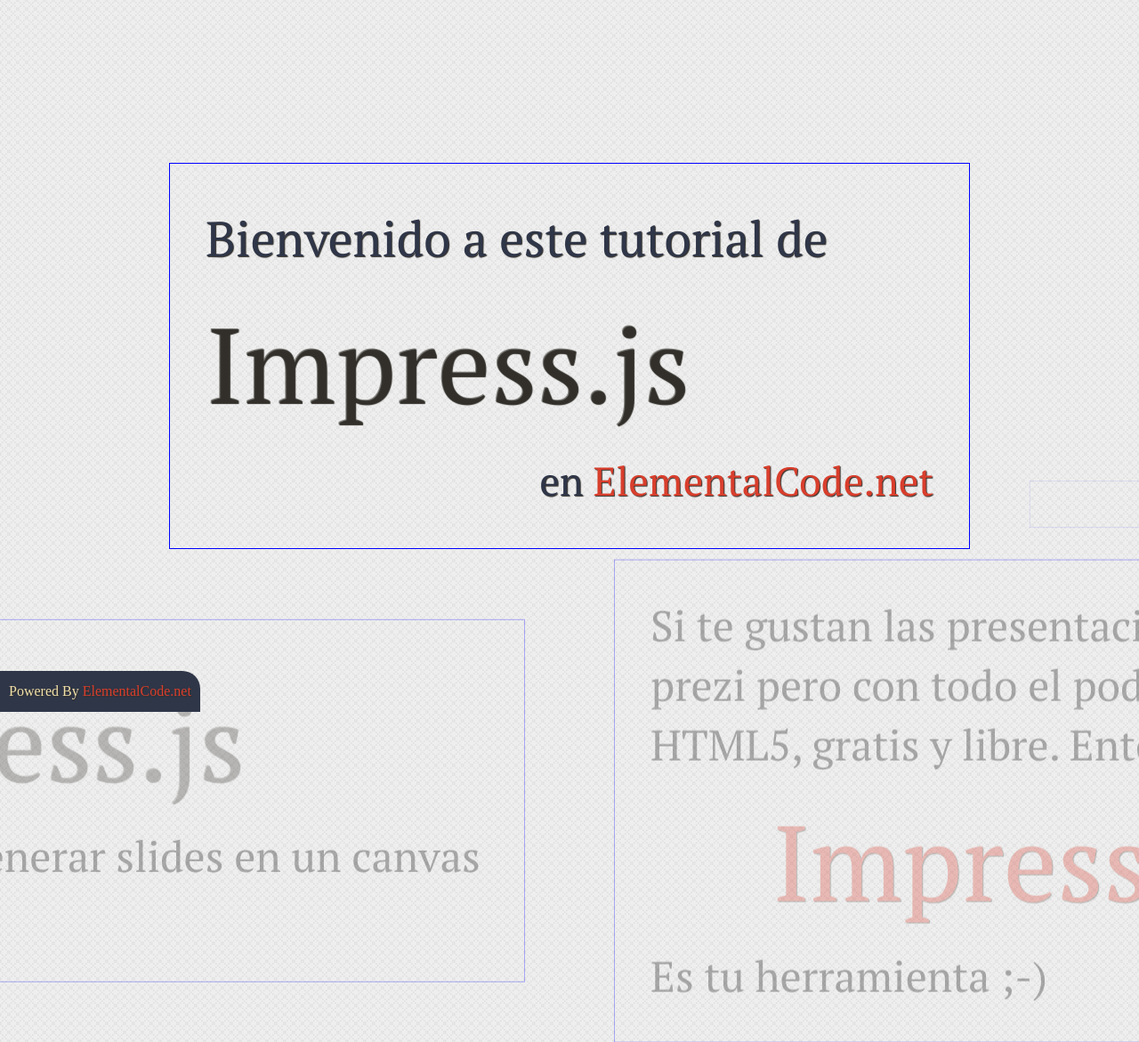
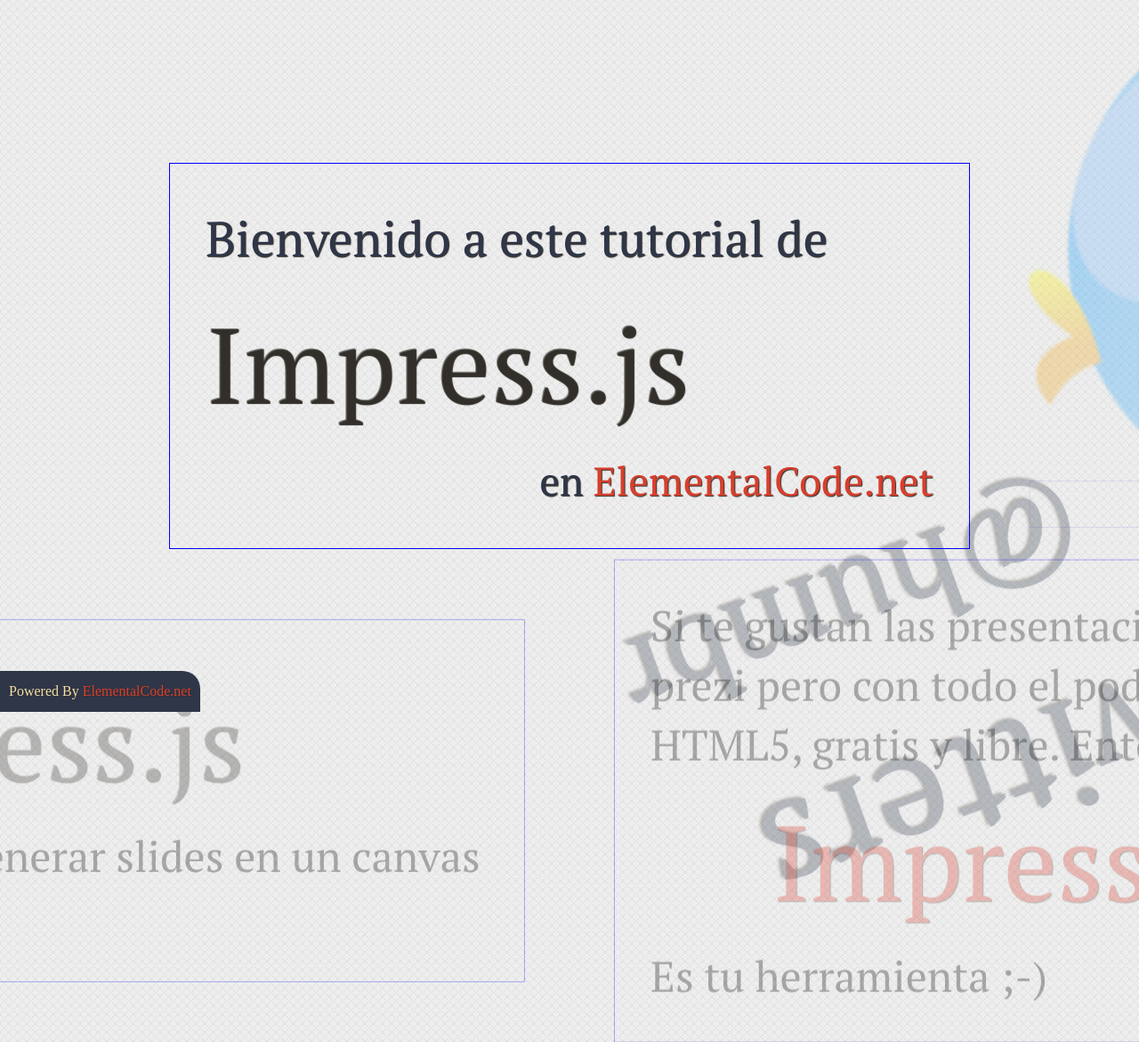
Before and after one commit to MatiasVME/demo-impress.js, a plain HTML site: page index.html in a window 1280 px wide. Shown: the top 1171 px of the page at 89% size. Drawn offline with Linux system fonts and the light colour scheme.

Commit message:
mini cambios

```diff
--- a/css/main.css
+++ b/css/main.css
@@ -231,10 +231,13 @@
 
 #paso-final {
 	height: 700px;
-
+	padding-top: 100px;
 }
 
-	#paso-final {
-		position: absolute;
+	#paso-final h3 {
+		padding-left: 200px;
+	}
 
+	#paso-final img {
+		float: left;
 	}
--- a/index.html
+++ b/index.html
@@ -63,7 +63,9 @@
 			</div>
 
 			<div id="paso-final" class="step" data-x="-2000" data-y="-3000" data-z="-1000" data-scale="6" data-rotate="-200">
+				<h3>Twitters</h3>
 				<img src="img/twitter.png"></img>
+				<h4>@humbr</h4>
 			</div>
 		</div>
 
```
